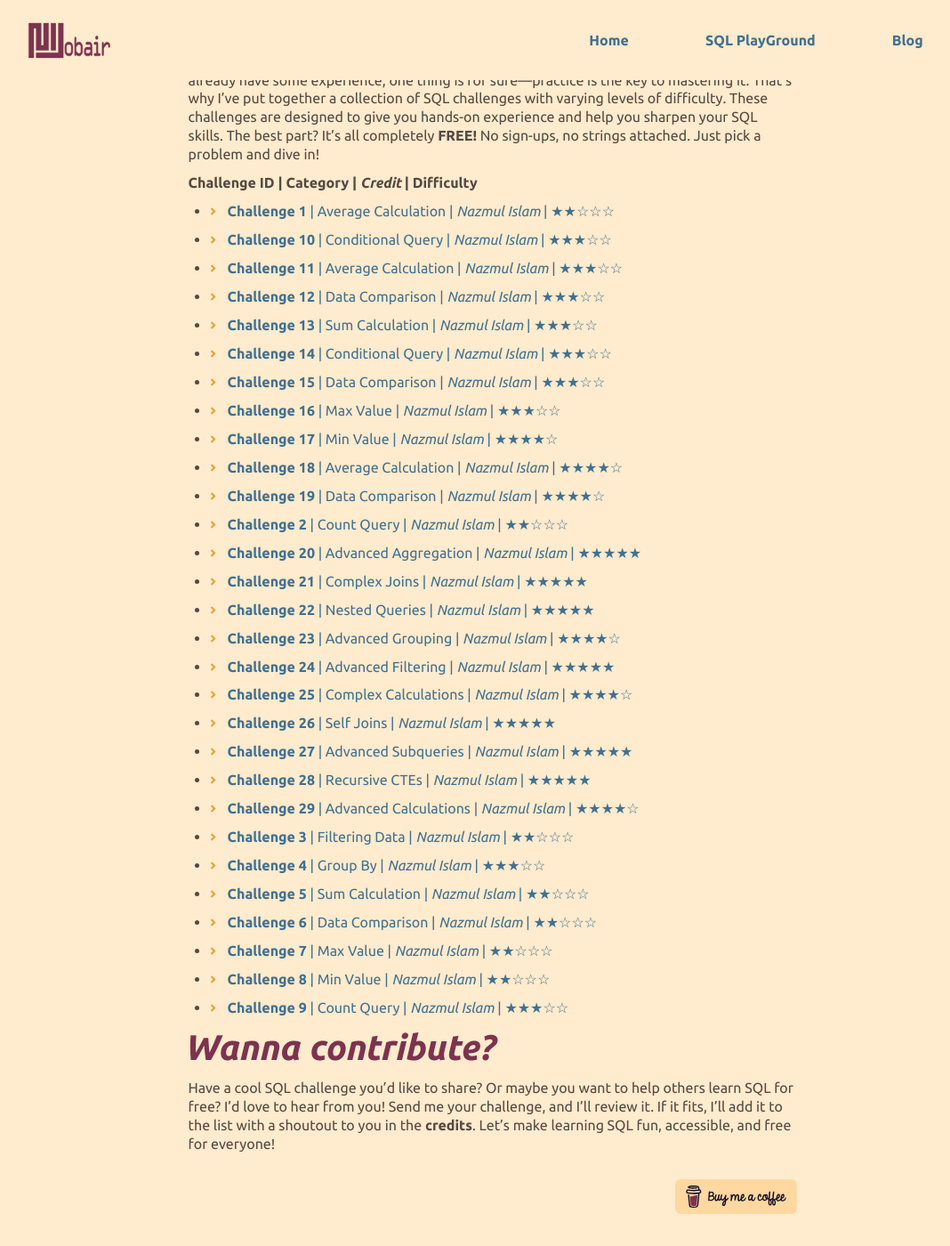
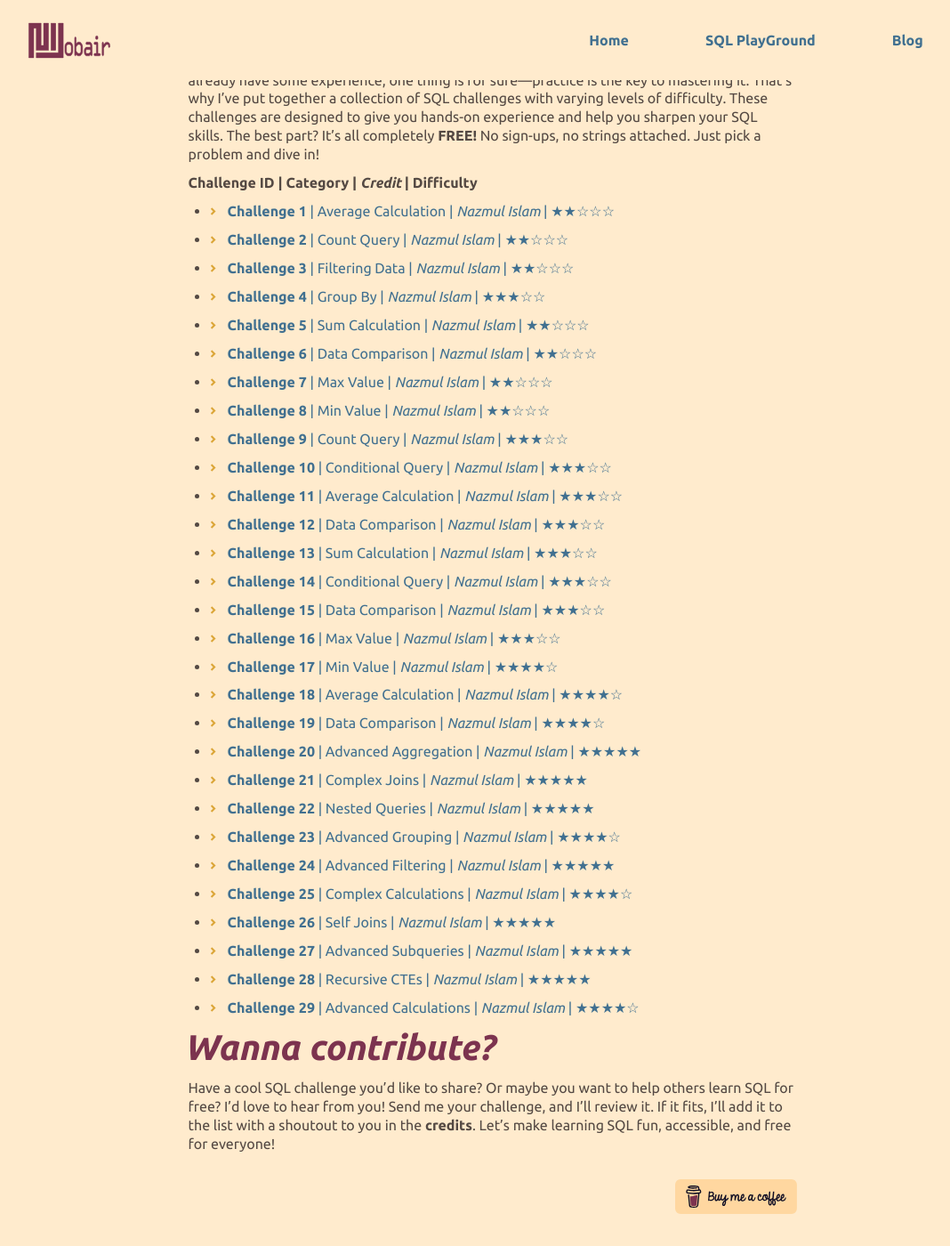
Before and after one commit to nijobair/nijobair.github.io, a Jekyll site: the page built from sql-playground.md, in a window 1280 px wide and 1400 px high, scrolled down 599 px. Shown: the whole window at 89% size, without its empty margins (88-1156 px from the left). Built offline with Jekyll 4.4.1, drawn with Linux system fonts in a browser that asks for light colours.

```diff
--- a/_plugins/numeric_sort.rb
+++ b/_plugins/numeric_sort.rb
@@ -1,10 +1,7 @@
 module Jekyll
   module NumericSortFilter
     def numeric_sort(files)
-      files.sort_by do |file|
-        match_data = file[0].match(/challenge(\d+)\.json/)
-        match_data ? match_data[1].to_i : Float::INFINITY
-      end
+      files.sort_by { |file| file[0].match(/challenge(\d+)/)[1].to_i }
     end
   end
 end
--- a/sql-playground.md
+++ b/sql-playground.md
@@ -35,6 +35,23 @@ Hi there! Welcome to the **SQL PlayGround!** Whether you're just starting out wi
 
   - <a href="#" onclick="loadChallenge({{ challenge.id }})">**Challenge {{ challenge.id }}** \| {{ challenge.category }} \| *{{ challenge.credit }}* \| {{ stars }}</a>
 {% endfor %}
+
+<!-- {% for file in site.data.sqlPlayground %}
+  {% assign challenge = file[1] %}
+
+  {% assign difficulty = challenge.difficulty %}
+  {% assign stars = '' %}
+
+  {% for i in (1..5) %}
+    {% if i <= difficulty %}
+      {% assign stars = stars | append: '★' %}
+    {% else %}
+      {% assign stars = stars | append: '☆' %}
+    {% endif %}
+  {% endfor %}
+
+  - <a href="#" onclick="loadChallenge({{ challenge.id }})">**Challenge {{ challenge.id }}** \| {{ challenge.category }} \| *{{ challenge.credit }}* \| {{ stars }}</a>
+{% endfor %} -->
 
 ## Wanna contribute?
 
```
